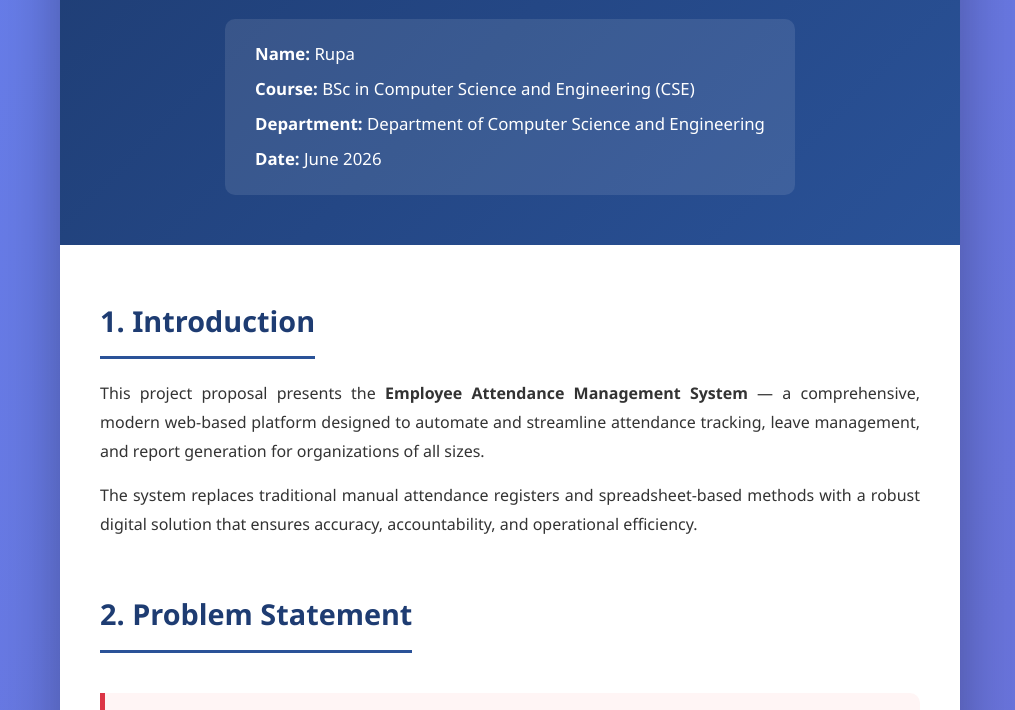
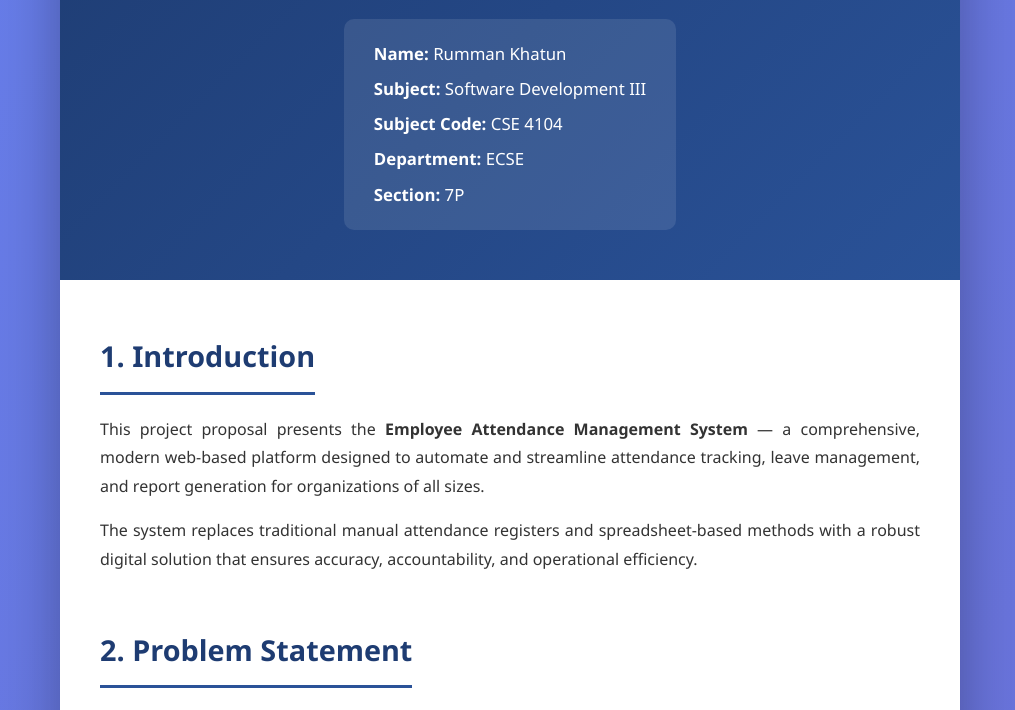
Before and after one commit to rumman-islam/employee-attendance, a plain HTML site: page index.html in a window 1280 px wide. Shown: the part 198-908 px from the top of the page, without its empty margins (130-1145 px from the left). Drawn offline with Linux system fonts and the light colour scheme.

```diff
--- a/index.html
+++ b/index.html
@@ -3,7 +3,7 @@
 <head>
     <meta charset="UTF-8">
     <meta name="viewport" content="width=device-width, initial-scale=1.0">
-    <title>Project Proposal - Employee Attendance Management System</title>
+    <title>Project Proposal — Employee Attendance Management System | CSE 4104</title>
     <style>
         * {
             margin: 0;
@@ -41,6 +41,7 @@
             font-size: 1.2em;
             opacity: 0.9;
             margin-bottom: 20px;
+            text-align: center;
         }
         header .student-info {
             background: rgba(255,255,255,0.1);
@@ -205,10 +206,11 @@
             <h1>📋 Project Proposal</h1>
             <p class="subtitle">Employee Attendance Management System</p>
             <div class="student-info">
-                <p><strong>Name:</strong> Rupa</p>
-                <p><strong>Course:</strong> BSc in Computer Science and Engineering (CSE)</p>
-                <p><strong>Department:</strong> Department of Computer Science and Engineering</p>
-                <p><strong>Date:</strong> June 2026</p>
+                <p><strong>Name:</strong> Rumman Khatun</p>
+                <p><strong>Subject:</strong> Software Development III</p>
+                <p><strong>Subject Code:</strong> CSE 4104</p>
+                <p><strong>Department:</strong> ECSE</p>
+                <p><strong>Section:</strong> 7P</p>
             </div>
         </header>
 
@@ -562,8 +564,8 @@
         </main>
 
         <footer>
-            <p>© 2026 | Prepared by: <strong>Rupa</strong> | Department of Computer Science and Engineering</p>
-            <p style="margin-top: 5px; font-size: 0.9em; opacity: 0.8;">Project Proposal — Employee Attendance Management System</p>
+            <p>© 2026 | Prepared by: <strong>Rumman Khatun</strong> | Department of ECSE, Section 7P</p>
+            <p style="margin-top: 5px; font-size: 0.9em; opacity: 0.8;">Software Development III (CSE 4104) — Project Proposal</p>
         </footer>
     </div>
 </body>
```
